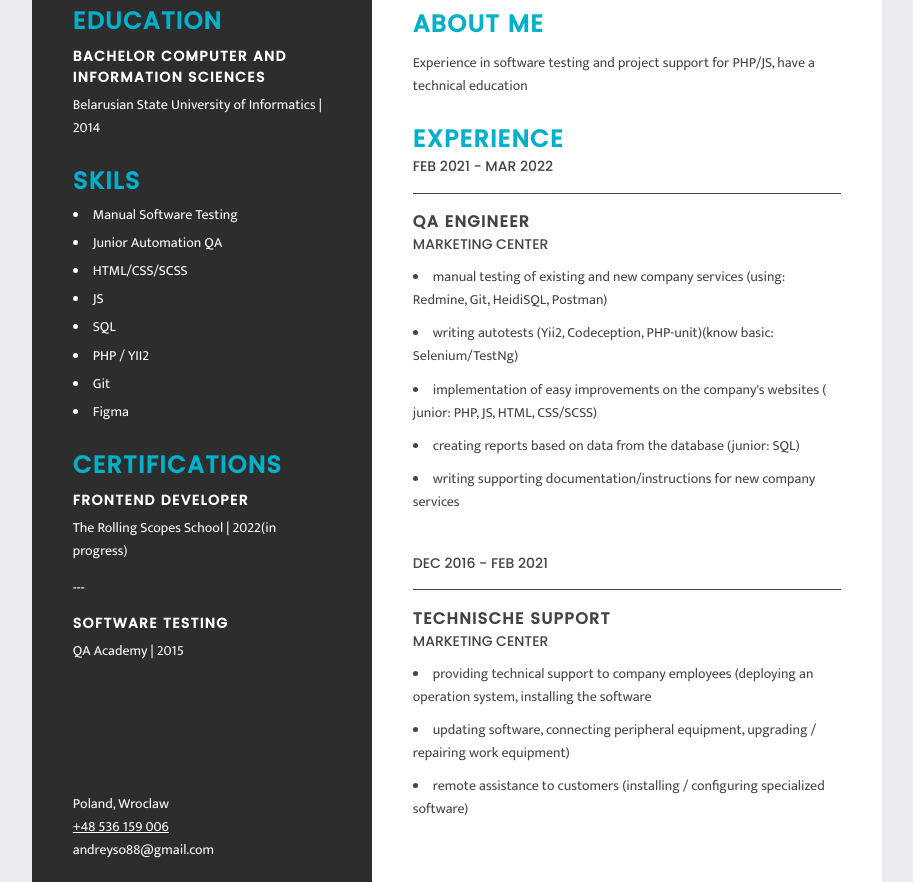
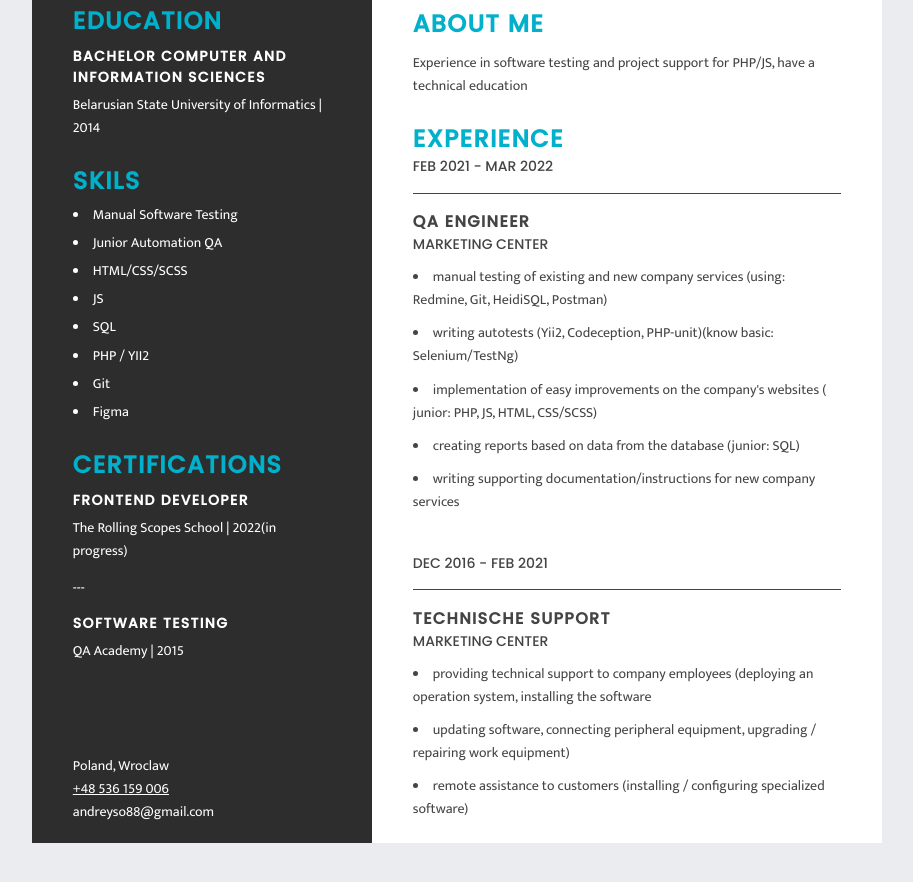
Before and after one commit to AndreySo1/my_CV, a plain HTML site: page cv-html/index.html in a window 1280 px wide. Shown: the part 372-1254 px from the top of the page, without its empty margins (183-1096 px from the left). After the commit the page ends 1215 px from the top, so only its background shows below. Drawn offline with Linux system fonts and the light colour scheme.

Commit message:
fix: margin top fix

```diff
--- a/cv-html/style.css
+++ b/cv-html/style.css
@@ -130,7 +130,7 @@ p,li{
     font: normal 14px 'Mukta', sans-serif;
 }
 .education p:last-child{
-    padding-top: 45%;
+    padding-top: 30%;
     text-transform: none;
 }
 .four{
```
